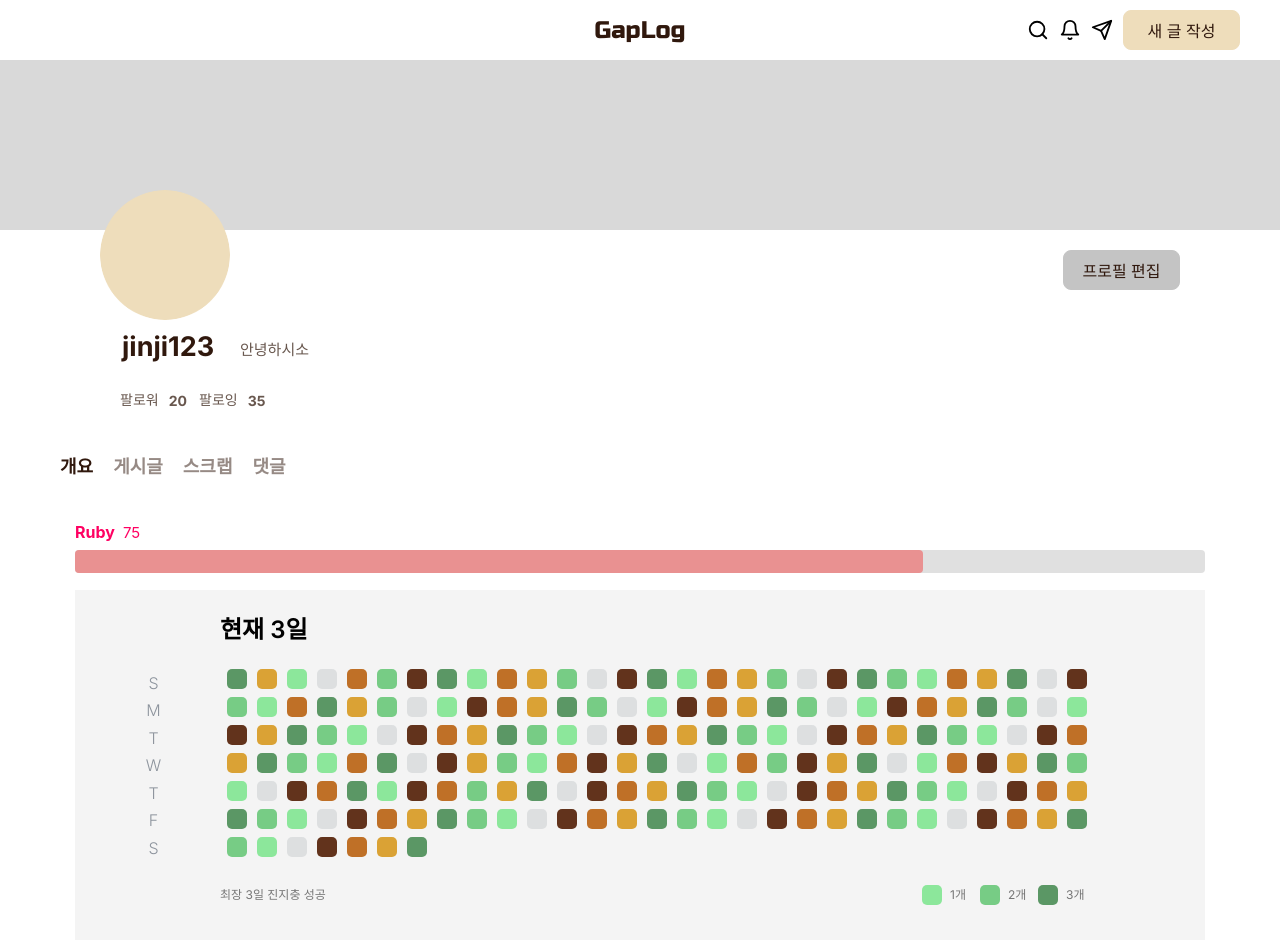
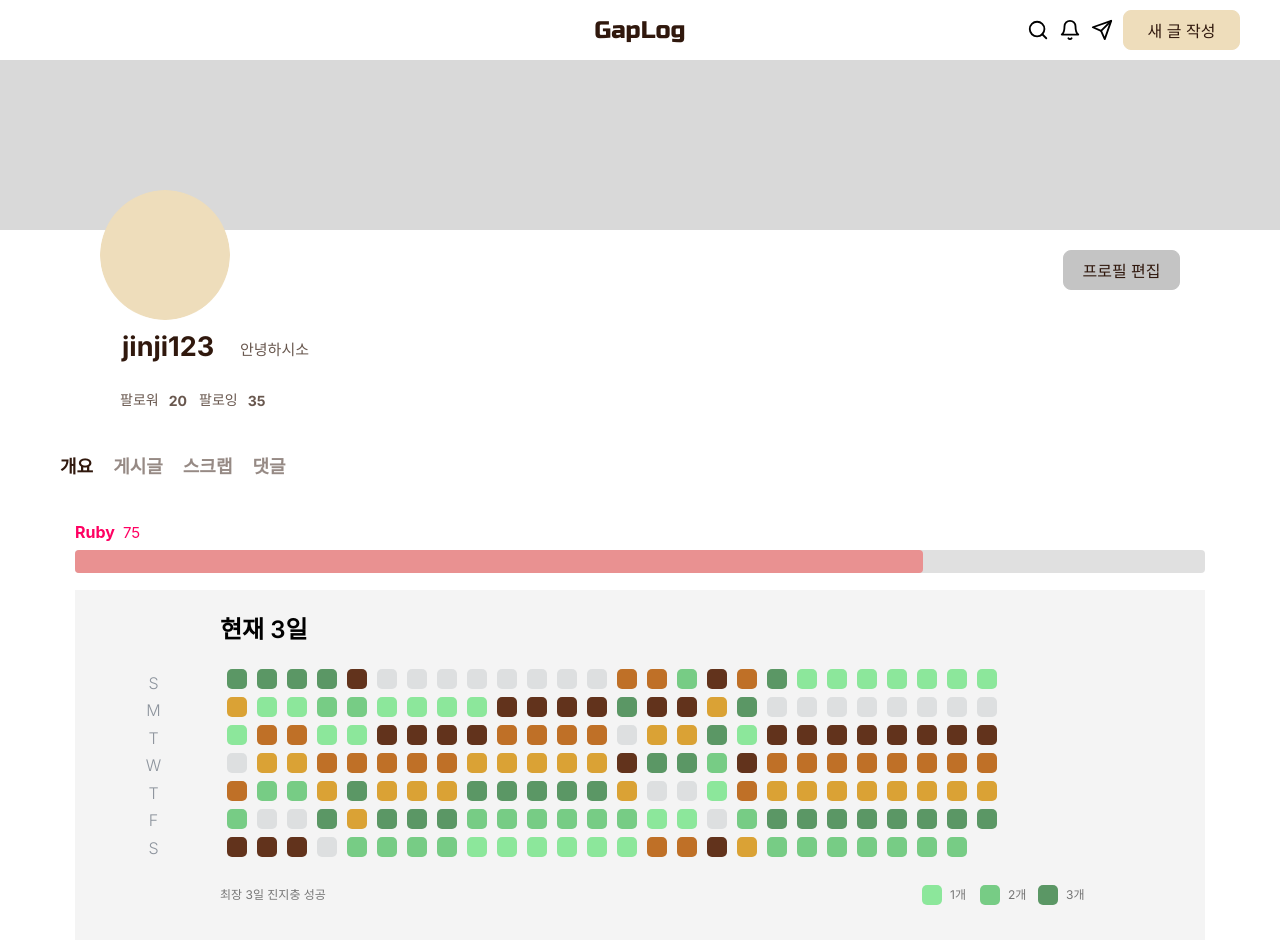
Before and after one commit to Wan-Du/GapLog-Client, a React (Create React App) app: page /mypage in a window 1280 px wide. Shown: the top 952 px of the page. Built offline with nearby package versions, Linux system fonts and the light colour scheme; no server answers.

Commit message:
fix: 완두밭 정렬 오류 수정 (#4)
완두밭이 세로로 우선 출력되도록 수정했습니다.

```diff
--- a/src/components/user/Wandubat.jsx
+++ b/src/components/user/Wandubat.jsx
@@ -67,6 +67,7 @@ const GrassContainer = styled.div`
   display: grid;
   grid-template-columns: repeat(auto-fill, 30px);
   grid-template-rows: repeat(auto-fill, 28px);
+  grid-auto-flow: column;
   align-items: center;
   justify-items: center;
   margin: 20px 60px;
```
